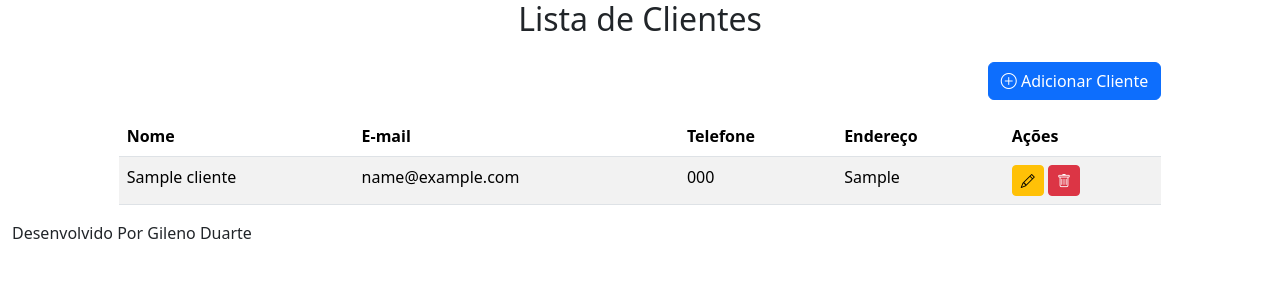
After one commit to Gileno29/orderManager, a Django app: page /list-clientes/ in a window 1280 px wide. The commit adds this page. Shown: the top 300 px of the page. Run offline with Django 5.2, Linux system fonts and the light colour scheme; tables that the repository leaves empty hold one stand-in row (values such as "Sample post").

Commit message:
adicionado listagen de clientes

```diff
--- a/ordermanager/app/ordermanager/urls.py
+++ b/ordermanager/app/ordermanager/urls.py
@@ -26,5 +26,6 @@ urlpatterns = [
     path('', orderviews.index ),
     path('buscar-produtos/', orderviews.BuscarProdutosView.as_view(), name='buscar_produtos'),
     path('cadastrar-cliente/', orderviews.cadastarClientesForm, name='cadastrar_cliente'),
-     path('cadastrar-cliente/submit/', orderviews.cadastrarClientesSubmit, name='cadastrar_submicao'),
+    path('cadastrar-cliente/submit/', orderviews.cadastrarClientesSubmit, name='cadastrar_submicao'),
+    path('list-clientes/', orderviews.listar_clientes, name='list_clientes'),
 ] + static(settings.STATIC_URL, document_root=settings.STATIC_ROOT)
--- a/ordermanager/app/orders/views.py
+++ b/ordermanager/app/orders/views.py
@@ -7,7 +7,7 @@ from datetime import datetime, timedelta
 from django.http.response import Http404
 from django.http import JsonResponse
 from django.views import View
-from .models import Produto
+from .models import Produto, Cliente
 from .forms import ClienteForm
 
 
@@ -37,3 +37,7 @@ def cadastrarClientesSubmit(request):
         if form.is_valid():
             form.save()  # Salva o cliente no banco de dados
             return redirect('/cadastrar-cliente')
+
+def listar_clientes(request):
+    clientes = Cliente.objects.all()  # Busca todos os clientes no banco de dados
+    return render(request, 'list-clientes.html', {'clientes': clientes})
--- /dev/null
+++ b/ordermanager/app/templates/list-clientes.html
@@ -0,0 +1,53 @@
+{% extends "model-page.html" %}
+
+{% block content %}
+<div class="row">
+    <div class="col-md-10 offset-md-1">
+        <h2 class="text-center mb-4">Lista de Clientes</h2>
+
+        <!-- Botão para adicionar novo cliente -->
+        <div class="text-end mb-3">
+            <a href="{% url 'cadastrar_cliente' %}" class="btn btn-primary">
+                <i class="bi bi-plus-circle"></i> Adicionar Cliente
+            </a>
+        </div>
+
+        <!-- Tabela de clientes -->
+        <div class="table-responsive">
+            <table class="table table-striped table-hover">
+                <thead>
+                    <tr>
+                        <th>Nome</th>
+                        <th>E-mail</th>
+                        <th>Telefone</th>
+                        <th>Endereço</th>
+                        <th>Ações</th>
+                    </tr>
+                </thead>
+                <tbody>
+                    {% for cliente in clientes %}
+                    <tr>
+                        <td>{{ cliente.nome }}</td>
+                        <td>{{ cliente.email }}</td>
+                        <td>{{ cliente.telefone }}</td>
+                        <td>{{ cliente.endereco }}</td>
+                        <td>
+                            <a href="#" class="btn btn-sm btn-warning" title="Editar">
+                                <i class="bi bi-pencil"></i>
+                            </a>
+                            <a href="#" class="btn btn-sm btn-danger" title="Excluir">
+                                <i class="bi bi-trash"></i>
+                            </a>
+                        </td>
+                    </tr>
+                    {% empty %}
+                    <tr>
+                        <td colspan="5" class="text-center">Nenhum cliente cadastrado.</td>
+                    </tr>
+                    {% endfor %}
+                </tbody>
+            </table>
+        </div>
+    </div>
+</div>
+{% endblock %}
--- a/ordermanager/app/templates/model-header.html
+++ b/ordermanager/app/templates/model-header.html
@@ -5,4 +5,5 @@
 <link rel="stylesheet" type="text/css" href="{% static 'css/custom.css' %}"></style>
 <link rel="stylesheet" type="text/css" href="{% static 'css/cad-cliente.css' %}"></style>
 <link href="https://cdn.jsdelivr.net/npm/bootstrap@5.3.3/dist/css/bootstrap.min.css" rel="stylesheet" integrity="sha384-QWTKZyjpPEjISv5WaRU9OFeRpok6YctnYmDr5pNlyT2bRjXh0JMhjY6hW+ALEwIH" crossorigin="anonymous">
+<link rel="stylesheet" href="https://cdn.jsdelivr.net/npm/bootstrap-icons@1.11.3/font/bootstrap-icons.min.css">
 <title>Document</title>
```
Also changed, not shown: ordermanager/app/templates/main.html (+6 -6 lines).
